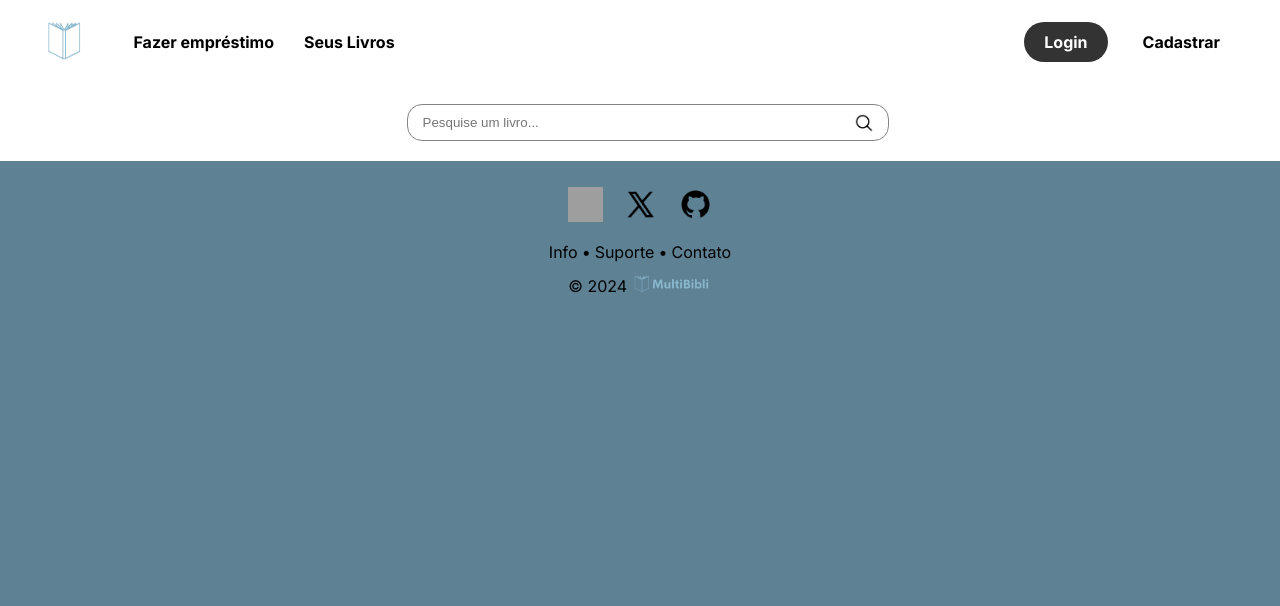
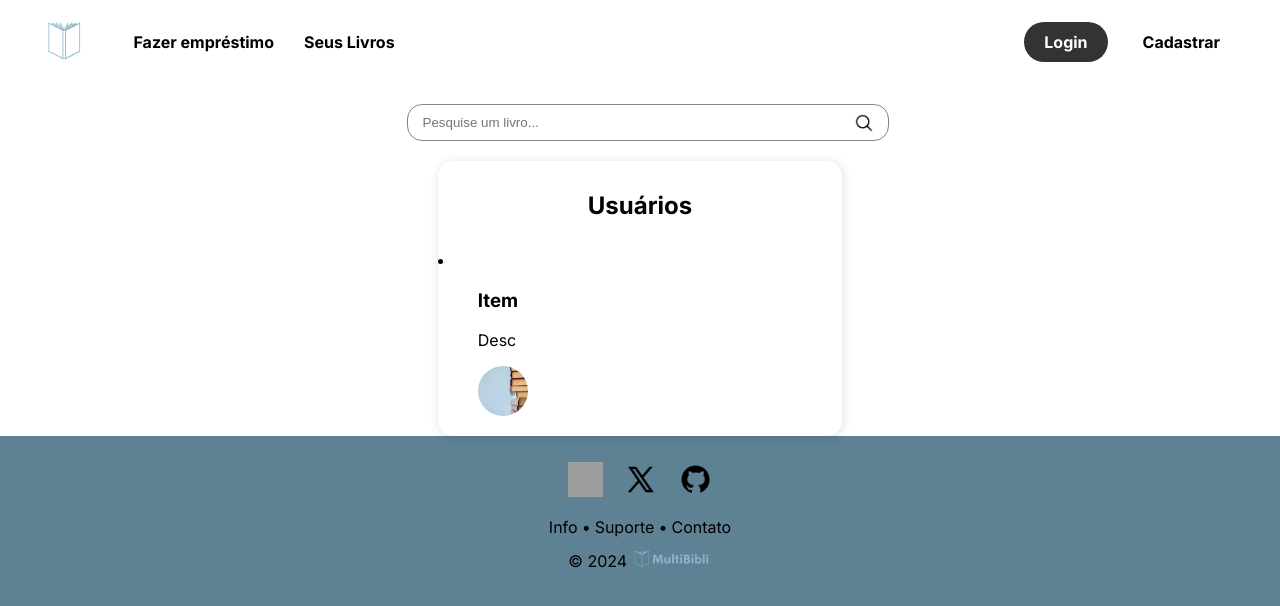
Before and after one commit to matheuslopesduarte-s-Organization/PS_ATV5_G6, a Vue app: page /admin in a window 1280 px wide. Shown: the top 606 px of the page. Built offline with nearby package versions, Linux system fonts and the light colour scheme; grey boxes are pictures that could not be loaded.

Commit message:
feat: lista #6

```diff
--- a/src/components/listComponent.vue
+++ b/src/components/listComponent.vue
@@ -1,6 +1,7 @@
 <script setup>
 
 
+const varA = '<img style="height: 50px; width: 50px; object-fit: cover; border-radius: 50%;" src="/imagens/livros.png">';
 
 </script>
 <template>
@@ -9,7 +10,18 @@
         <img src="/icons/search.png" />
     </span>
     <section class="list">
-
+        <h2>Usuários</h2>
+        <li>
+            <ul>
+                <div>
+                    <h3>Item</h3>
+                    <p>Desc</p>
+                </div>
+                <div v-html="varA"></div>
+            </ul>
+            <ul></ul>
+            <ul></ul>
+        </li>
     </section>
 </template>
 <style scoped>
@@ -34,7 +46,14 @@
 }
 
 .list {
+    box-shadow: 1px 1px 10px 1px #0000001A;
+    border-radius: 15px;
+    font-family: 'Inter', sans-serif;
+}
 
+
+.list h2 {
+    padding: 10px 150px;
 }
 
 </style>
```
